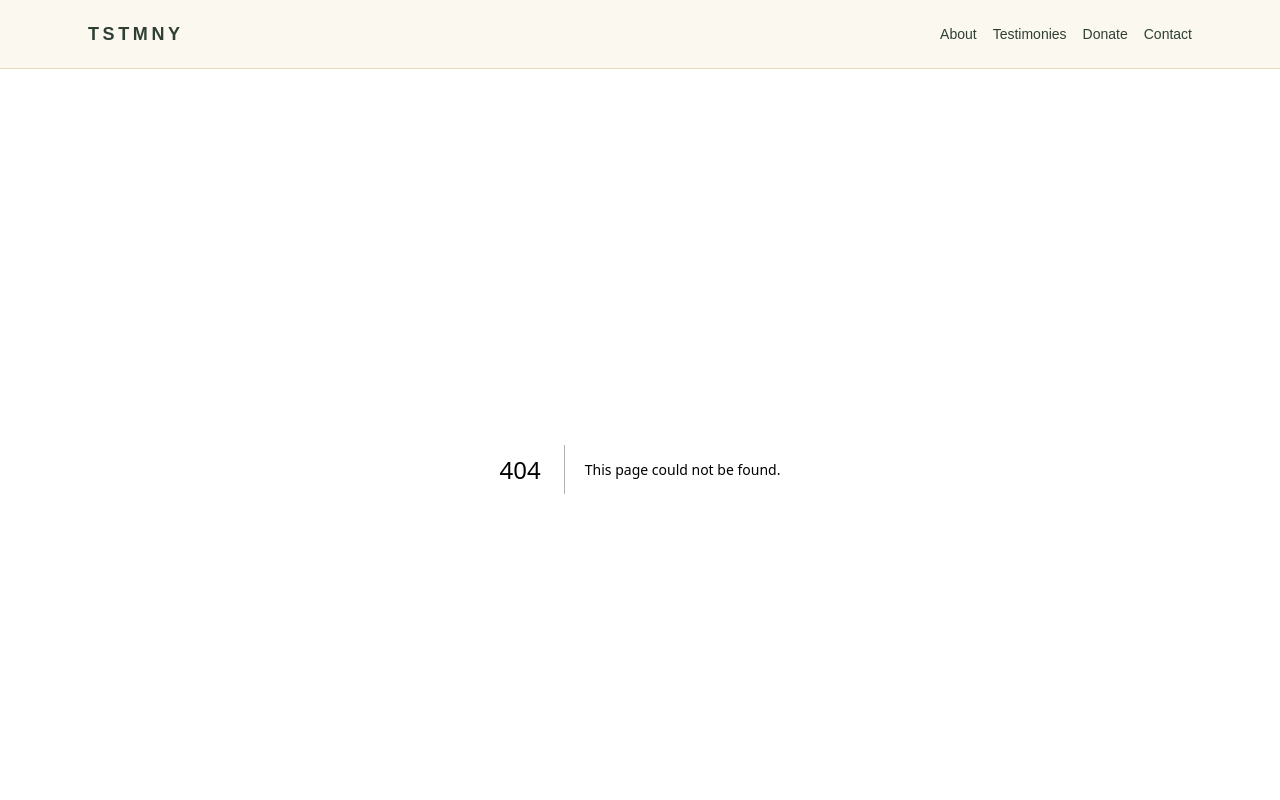
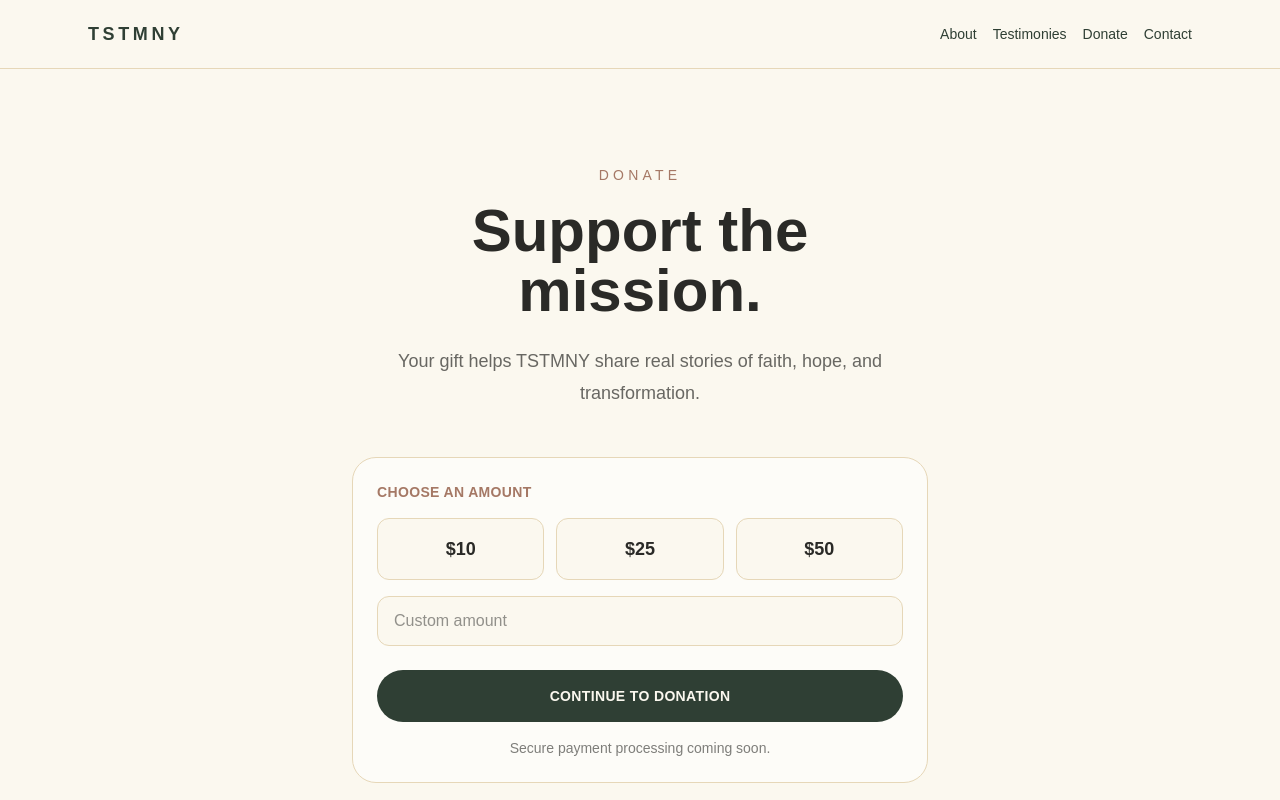
Before and after one commit to Ezcrtv/TSTMNY, a Next.js app: page /donate in a window 1280 px wide. Before the commit this address had no page. Shown: the top 800 px of the page. Built offline with nearby package versions, Linux system fonts and the light colour scheme.

Commit message:
add donate page UI

```diff
--- /dev/null
+++ b/app/donate/page.tsx
@@ -0,0 +1,54 @@
+export default function DonatePage() {
+  return (
+    <main className="min-h-screen bg-[#fbf8ef] px-6 py-24 text-[#2a2a27]">
+      <section className="mx-auto max-w-xl text-center">
+        <p className="mb-4 text-sm uppercase tracking-[0.3em] text-[#a57865]">
+          Donate
+        </p>
+
+        <h1 className="text-4xl font-semibold md:text-6xl">
+          Support the mission.
+        </h1>
+
+        <p className="mt-6 text-lg leading-8 text-[#2a2a27]/70">
+          Your gift helps TSTMNY share real stories of faith, hope, and transformation.
+        </p>
+
+        <div className="mt-12 rounded-3xl border border-[#e6d7b8] bg-white/60 p-6 text-left">
+          <p className="mb-4 text-sm font-semibold uppercase tracking-wide text-[#a57865]">
+            Choose an amount
+          </p>
+
+          <div className="grid grid-cols-3 gap-3">
+            {['10', '25', '50'].map((amount) => (
+              <button
+                key={amount}
+                type="button"
+                className="rounded-xl border border-[#e6d7b8] bg-[#fbf8ef] px-4 py-4 text-lg font-semibold transition hover:bg-white"
+              >
+                ${amount}
+              </button>
+            ))}
+          </div>
+
+          <input
+            type="number"
+            placeholder="Custom amount"
+            className="mt-4 w-full rounded-xl border border-[#e6d7b8] bg-[#fbf8ef] px-4 py-3 outline-none"
+          />
+
+          <button
+            type="button"
+            className="mt-6 w-full rounded-full bg-[#2f3f34] px-6 py-4 text-sm font-semibold uppercase tracking-wide text-[#fbf8ef]"
+          >
+            Continue to Donation
+          </button>
+
+          <p className="mt-4 text-center text-sm text-[#2a2a27]/60">
+            Secure payment processing coming soon.
+          </p>
+        </div>
+      </section>
+    </main>
+  )
+}
```
